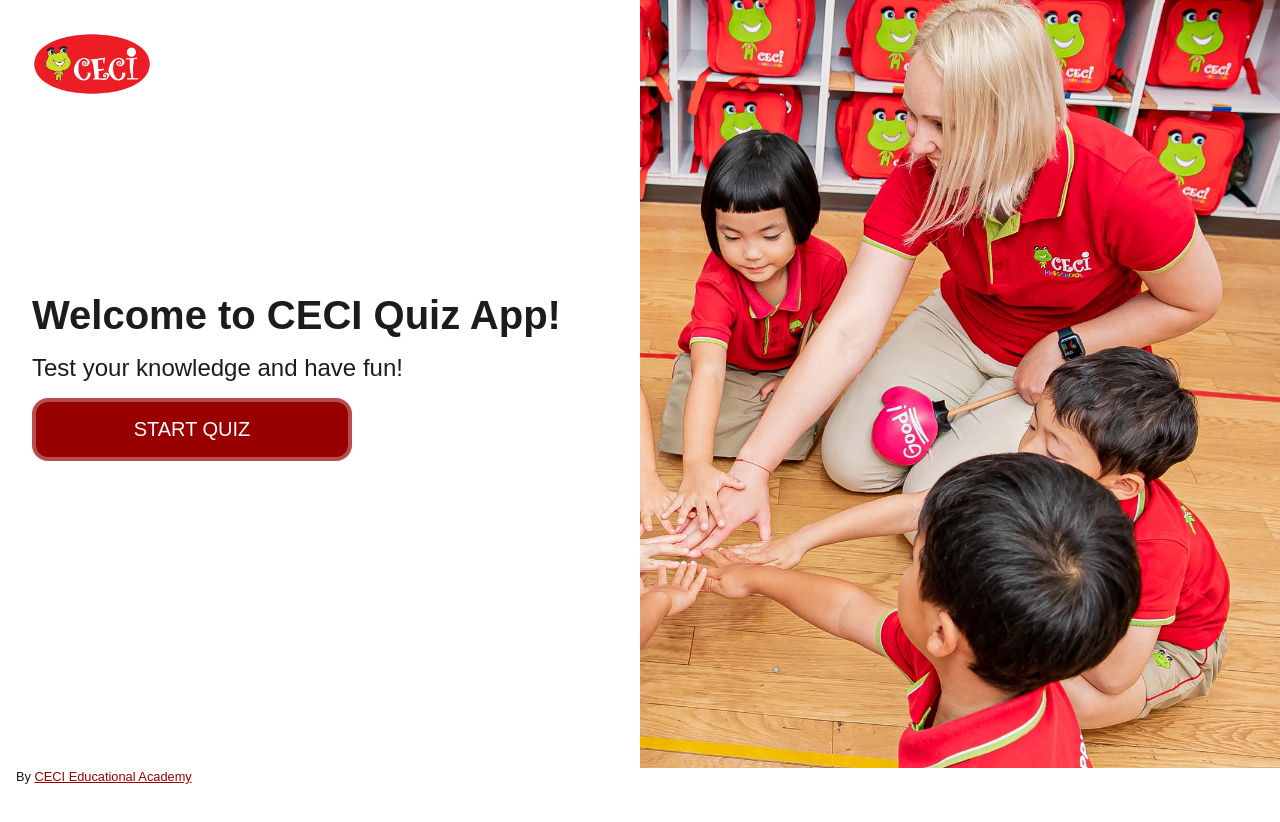
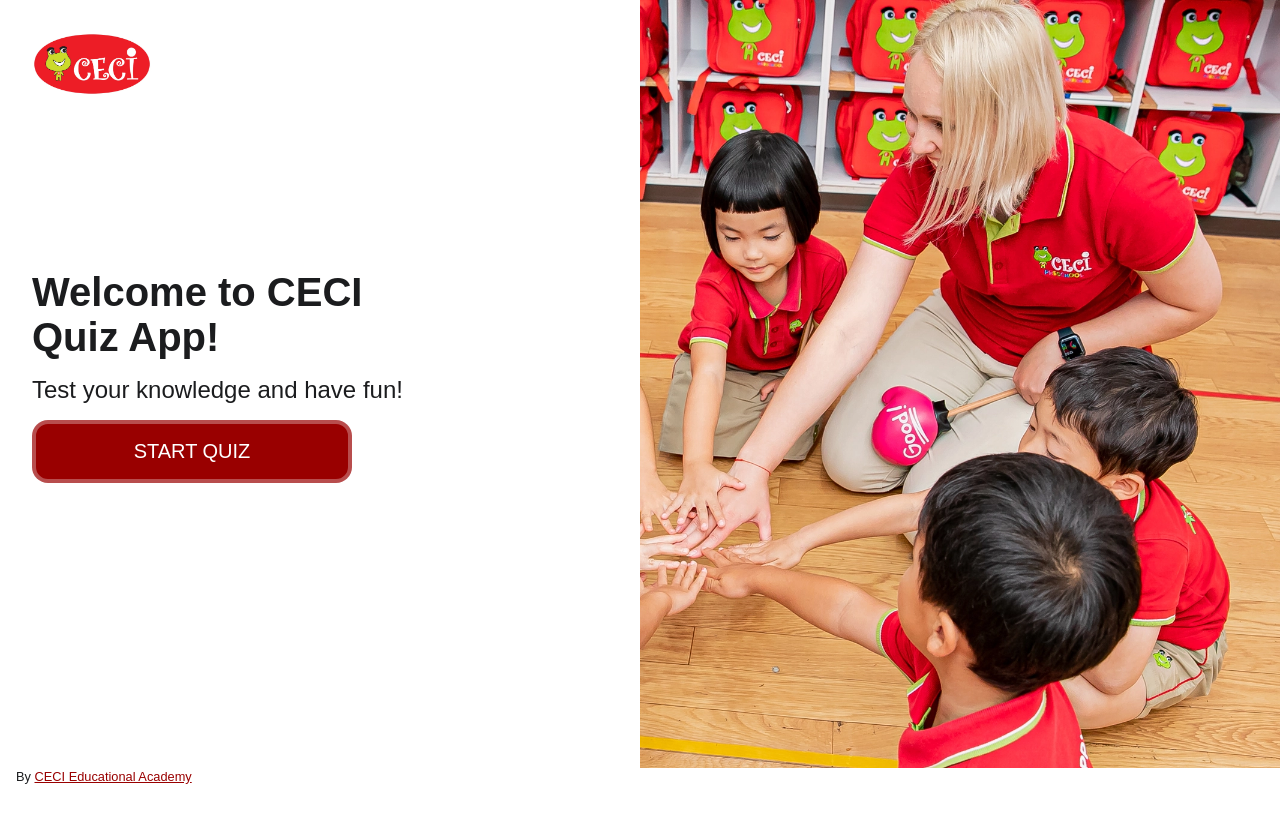
Before and after one commit to pedroelton/Ceci_Quiz_Game, a React (Create React App) app: page / in a window 1280 px wide. Shown: the top 822 px of the page. Built offline with nearby package versions, Linux system fonts and the light colour scheme.

Commit message:
Fixed responsiveness

```diff
--- a/src/components/pages/LandingPage.css
+++ b/src/components/pages/LandingPage.css
@@ -247,6 +247,7 @@
     background-repeat: no-repeat;
   }
   .landingPage-content_left h1 {
+    width: 16ch;
     font-size: 2.5rem;
     z-index: 2;
   }
```
